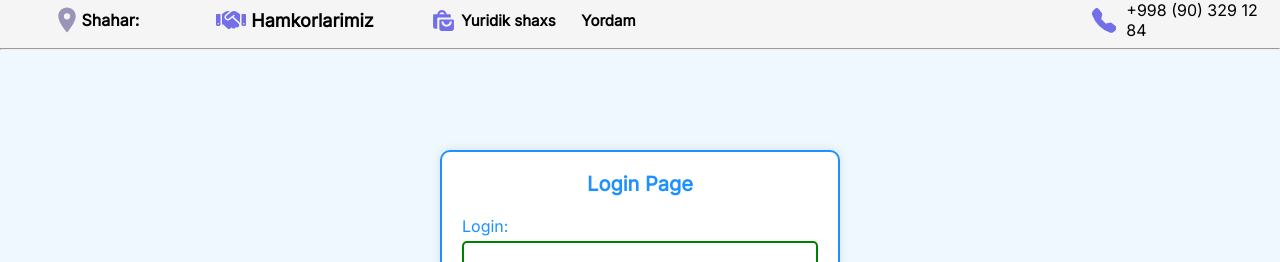
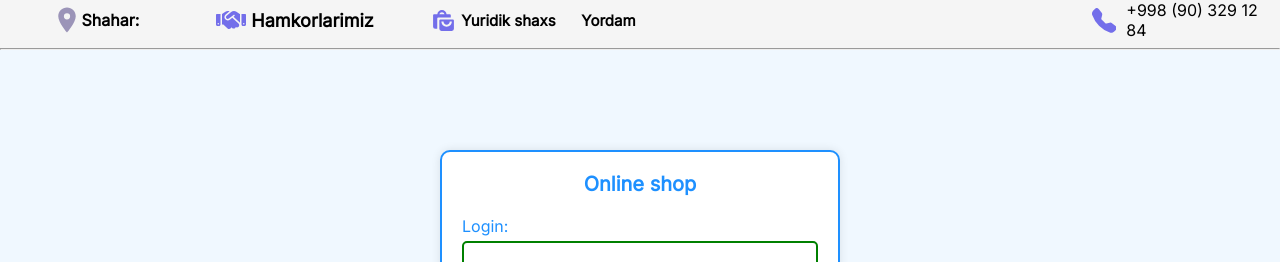
Before and after one commit to Muhammadjonmurodullayev/kontrol_uz, a React (Vite) app: page /admin in a window 1280 px wide. Shown: the top 262 px of the page. Built offline with nearby package versions, Linux system fonts and the light colour scheme.

Commit message:
Kontrol.uz

```diff
--- a/src/Admin_panel/Admin.jsx
+++ b/src/Admin_panel/Admin.jsx
@@ -50,7 +50,7 @@ const Admin = () => {
    return (
      <div className="admin_panel">
        <div className="login-container">
-         <h2>Login Page</h2>
+         <h2>Online shop </h2>
          {error && <p className="error">{error}</p>}
          <form onSubmit={handleSubmit}>
            <div className="input-group">
```
Also changed, not shown: 4 other files (tests, documents, lock files or other folders).
